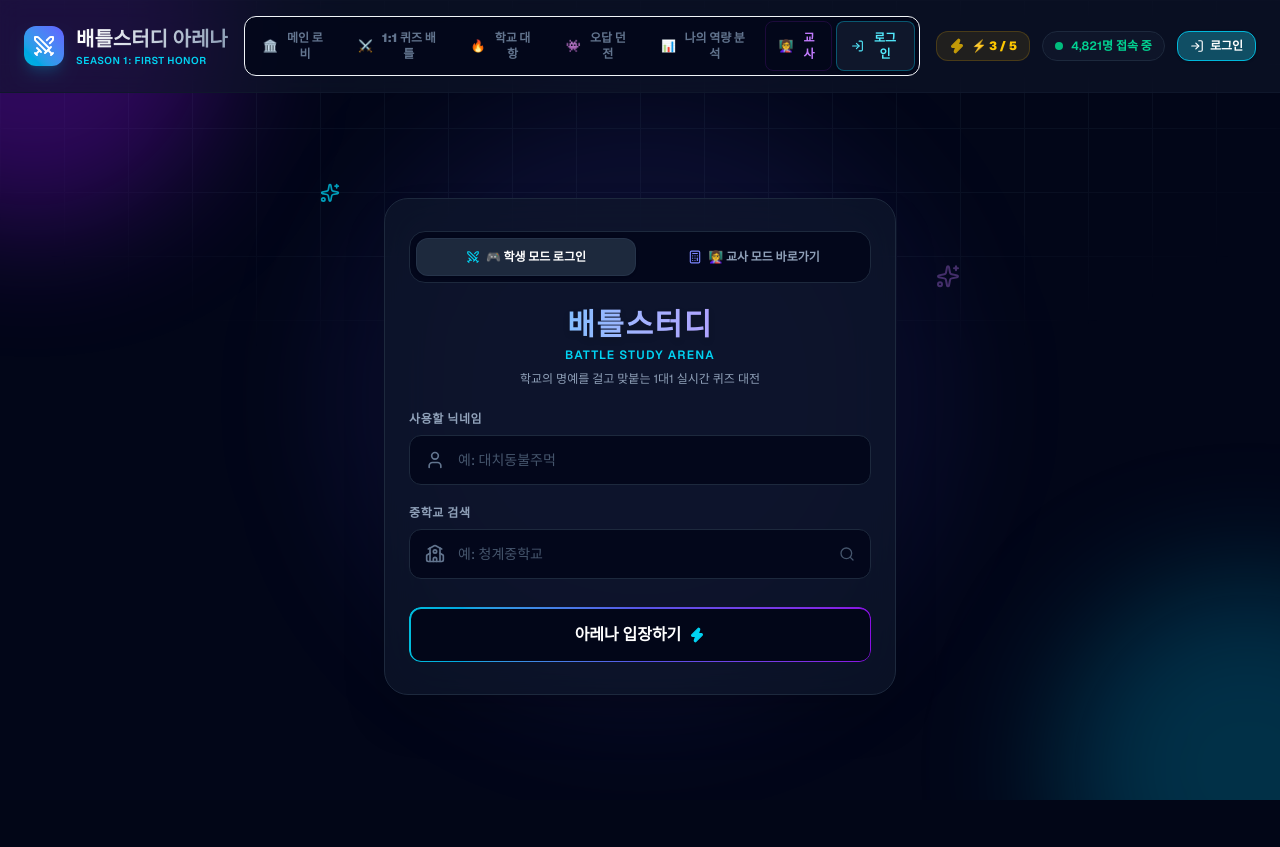
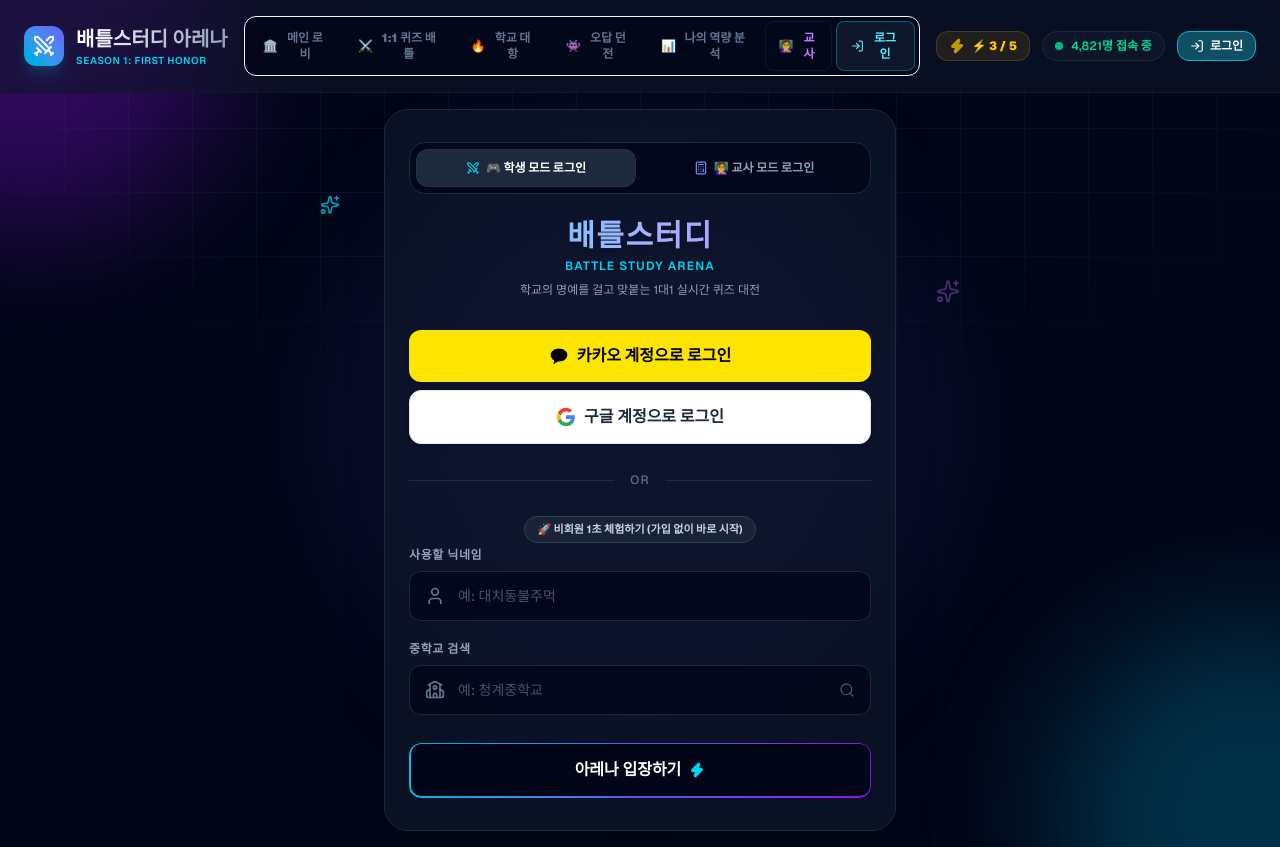
Before and after one commit to yunha2604-hub/battle-study, a Next.js app: page /login in a window 1280 px wide. Before the commit the page ends 800 px from the top, so only its background shows below. Built offline with nearby package versions, Linux system fonts and the light colour scheme.

Commit message:
feat: 메인 로비에 전적 분석 및 오답 던전 진입용 액션 카드 추가 및 라우팅 연결, 랜딩 페이지 교사 로그인 시스템 팝업 추가

```diff
--- a/src/components/LandingPage.tsx
+++ b/src/components/LandingPage.tsx
@@ -123,11 +123,14 @@
             {onGoToTeacherDashboard && (
               <button
                 type="button"
-                onClick={onGoToTeacherDashboard}
+                onClick={() => {
+                  alert("[데모 시연 안내]\n\n원활한 시연을 위해 '데모용 교사 계정'으로 자동 로그인됩니다.\n\n※ 실제 정식 서비스에서는 교육청 인증(NEIS) 기반의 교사 전용 로그인 창이 제공됩니다.");
+                  onGoToTeacherDashboard();
+                }}
                 className="py-2.5 rounded-xl text-xs font-bold text-slate-400 hover:text-white hover:bg-slate-800/60 transition-all flex items-center justify-center gap-1.5 cursor-pointer"
               >
                 <Calculator className="w-3.5 h-3.5 text-indigo-400" />
-                <span>👩‍🏫 교사 모드 바로가기</span>
+                <span>👩‍🏫 교사 모드 로그인</span>
               </button>
             )}
           </div>
@@ -145,8 +148,40 @@
             </p>
           </div>
 
-          {/* Form */}
+          {/* Existing User Login */}
+          <div className="pt-2 flex flex-col gap-2">
+            <button
+              type="button"
+              onClick={() => alert("현재 MVP 시연 버전입니다. 정식 서비스에서는 카카오 계정 연동을 통해 기존 전적 데이터를 불러옵니다.")}
+              className="w-full flex items-center justify-center gap-2 bg-[#FEE500] hover:bg-[#FDD800] text-black font-bold rounded-xl py-3.5 transition-colors cursor-pointer shadow-md"
+            >
+              <svg viewBox="0 0 24 24" className="w-5 h-5 fill-current"><path d="M12 3c-5.5 0-10 3.5-10 7.8 0 2.8 1.8 5.2 4.4 6.5l-1.1 4c-.1.3.2.6.5.4l4.8-3.2c.4.1.9.1 1.4.1 5.5 0 10-3.5 10-7.8S17.5 3 12 3z"/></svg>
+              <span>카카오 계정으로 로그인</span>
+            </button>
+            <button
+              type="button"
+              onClick={() => alert("현재 MVP 시연 버전입니다. 정식 서비스에서는 구글 계정 연동을 통해 기존 전적 데이터를 불러옵니다.")}
+              className="w-full flex items-center justify-center gap-2 bg-white hover:bg-gray-100 text-gray-800 font-bold rounded-xl py-3.5 transition-colors cursor-pointer shadow-md border border-gray-200"
+            >
+              <svg viewBox="0 0 24 24" className="w-5 h-5"><path fill="#4285F4" d="M22.56 12.25c0-.78-.07-1.53-.2-2.25H12v4.26h5.92c-.26 1.37-1.04 2.53-2.21 3.31v2.77h3.57c2.08-1.92 3.28-4.74 3.28-8.09z"/><path fill="#34A853" d="M12 23c2.97 0 5.46-.98 7.28-2.66l-3.57-2.77c-.98.66-2.23 1.06-3.71 1.06-2.86 0-5.29-1.93-6.16-4.53H2.18v2.84C3.99 20.53 7.7 23 12 23z"/><path fill="#FBBC05" d="M5.84 14.09c-.22-.66-.35-1.36-.35-2.09s.13-1.43.35-2.09V7.07H2.18C1.43 8.55 1 10.22 1 12s.43 3.45 1.18 4.93l2.85-2.22.81-.62z"/><path fill="#EA4335" d="M12 5.38c1.62 0 3.06.56 4.21 1.64l3.15-3.15C17.45 2.09 14.97 1 12 1 7.7 1 3.99 3.47 2.18 7.07l3.66 2.84c.87-2.6 3.3-4.53 6.16-4.53z"/></svg>
+              <span>구글 계정으로 로그인</span>
+            </button>
+          </div>
+
+          <div className="relative flex items-center py-1">
+            <div className="flex-grow border-t border-slate-700/50"></div>
+            <span className="flex-shrink-0 mx-4 text-xs font-medium text-slate-500 uppercase tracking-widest">or</span>
+            <div className="flex-grow border-t border-slate-700/50"></div>
+          </div>
+
+          {/* Form for Guest */}
           <form onSubmit={handleSubmit} className="space-y-5">
+            <div className="text-center mb-1">
+              <span className="inline-block px-3 py-1 bg-slate-800/80 border border-slate-700 rounded-full text-[11px] font-bold text-slate-300">
+                🚀 비회원 1초 체험하기 (가입 없이 바로 시작)
+              </span>
+            </div>
+
           {error && (
             <motion.div
               initial={{ opacity: 0, y: -10 }}
--- a/src/components/Lobby.tsx
+++ b/src/components/Lobby.tsx
@@ -391,6 +391,17 @@
                 현재 <strong className="text-orange-400">3연승</strong> 달리는 중! 다음 승리 시 보너스 LP
               </span>
             </div>
+            {/* Analytics Entry Button */}
+            <button
+              onClick={() => {
+                router.push("/analytics");
+              }}
+              className="w-full mt-4 py-3 bg-gradient-to-r from-slate-900 to-slate-800 border border-slate-700 hover:border-cyan-500/50 rounded-2xl flex items-center justify-center gap-2 text-xs font-bold text-slate-300 hover:text-cyan-400 transition-all group shadow-lg cursor-pointer"
+            >
+              <BarChart2 className="w-4 h-4 text-cyan-500 group-hover:scale-110 transition-transform" />
+              <span>나의 6대 학업 역량 상세 분석 보기</span>
+              <ChevronRight className="w-4 h-4 opacity-50 group-hover:opacity-100 group-hover:translate-x-1 transition-all" />
+            </button>
           </div>
 
           {/* Daily Bounty UI Widget */}
@@ -448,6 +459,19 @@
                 </div>
               </div>
             </div>
+
+            {/* Shadow Raid Entry Button */}
+            <button
+              onClick={() => {
+                router.push("/shadow-raid");
+              }}
+              className="w-full mt-5 py-3.5 bg-gradient-to-r from-emerald-900/60 to-teal-900/60 hover:from-emerald-800/80 hover:to-teal-800/80 border border-emerald-500/30 hover:border-emerald-400/60 rounded-2xl flex items-center justify-center gap-2 text-sm font-black text-emerald-300 hover:text-emerald-200 transition-all group shadow-[0_0_15px_rgba(16,185,129,0.15)] hover:shadow-[0_0_20px_rgba(16,185,129,0.3)] relative overflow-hidden cursor-pointer"
+            >
+              <div className="absolute inset-0 bg-emerald-400/10 blur-xl group-hover:opacity-100 opacity-0 transition-opacity" />
+              <Zap className="w-4 h-4 text-emerald-400 fill-emerald-400 group-hover:scale-110 transition-transform" />
+              <span className="relative z-10">오답 던전 입장 (번개 충전)</span>
+              <ChevronRight className="w-4 h-4 opacity-50 group-hover:opacity-100 group-hover:translate-x-1 transition-all relative z-10" />
+            </button>
           </div>
         </section>
 
```
Also changed, not shown: 2 other files (tests, documents, lock files or other folders).
